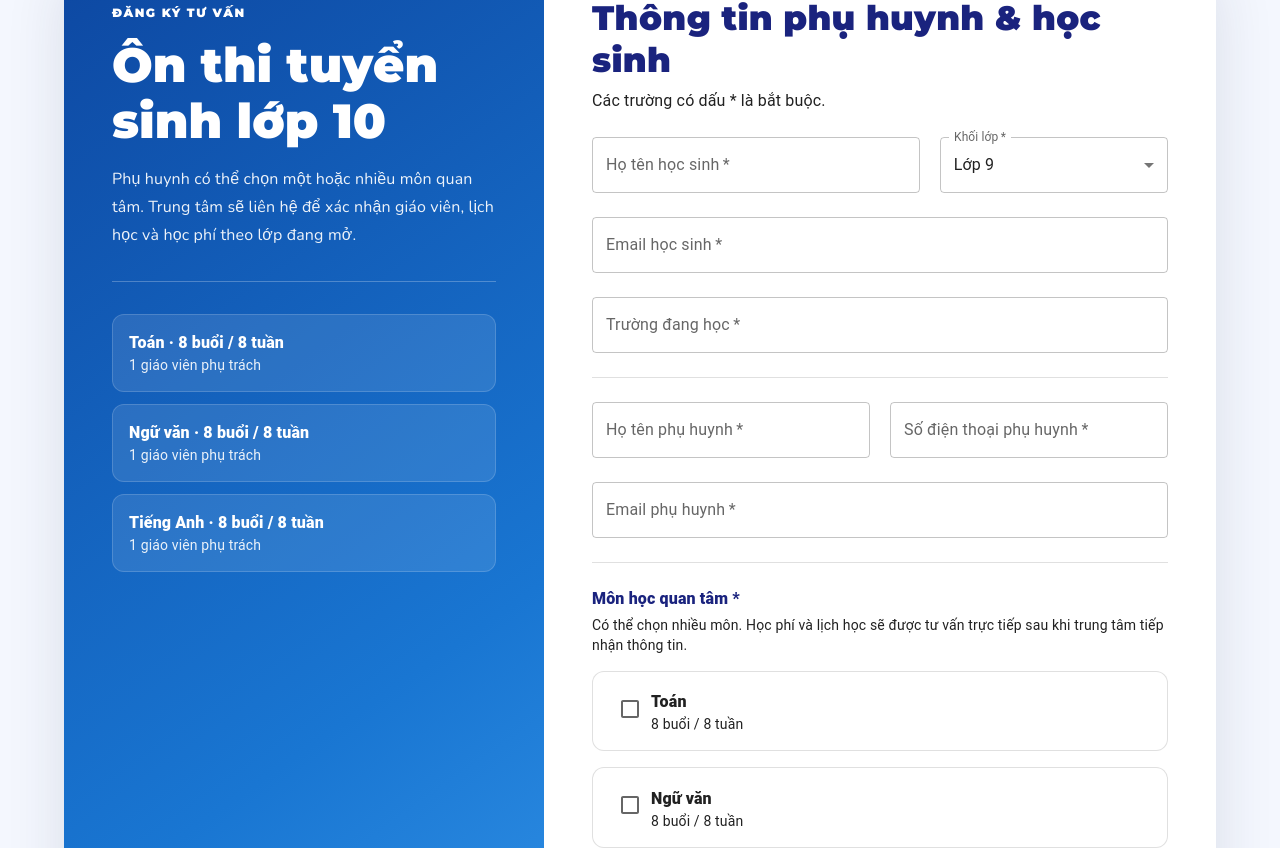
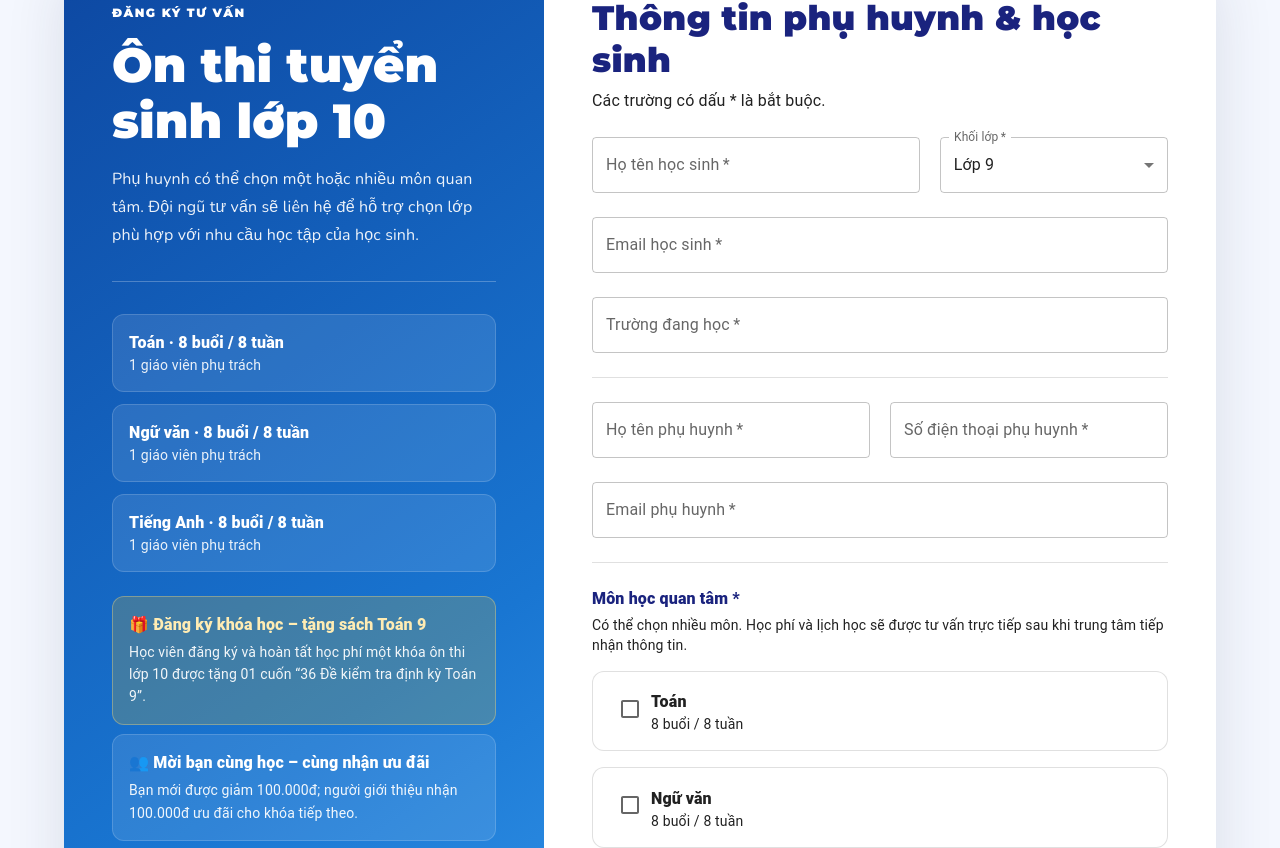
Before and after one commit to khanhu2805/luyen-thi-gdsg, a Next.js app: page / in a window 1280 px wide. Shown: the part 3796-4644 px from the top of the page. Built offline with nearby package versions, Linux system fonts and the light colour scheme.

Commit message:
Highlight promotions in consultation form

```diff
--- a/app/components/AssignForm.tsx
+++ b/app/components/AssignForm.tsx
@@ -219,8 +219,8 @@ export default function AssignForm(props: Props) {
                 Ôn thi tuyển sinh lớp 10
               </Typography>
               <Typography sx={{ fontFamily: fontBody, opacity: 0.92, lineHeight: 1.75 }}>
-                Phụ huynh có thể chọn một hoặc nhiều môn quan tâm. Trung tâm sẽ liên hệ
-                để xác nhận giáo viên, lịch học và học phí theo lớp đang mở.
+                Phụ huynh có thể chọn một hoặc nhiều môn quan tâm. Đội ngũ tư vấn sẽ
+                liên hệ để hỗ trợ chọn lớp phù hợp với nhu cầu học tập của học sinh.
               </Typography>
 
               <Divider sx={{ my: 4, borderColor: 'rgba(255,255,255,.25)' }} />
@@ -244,6 +244,40 @@ export default function AssignForm(props: Props) {
                     </Typography>
                   </Box>
                 ))}
+              </Stack>
+
+              <Stack spacing={1.2} sx={{ mt: 3 }}>
+                <Box
+                  sx={{
+                    p: 2,
+                    borderRadius: 3,
+                    bgcolor: 'rgba(255,193,7,.18)',
+                    border: '1px solid rgba(255,224,130,.35)',
+                  }}
+                >
+                  <Typography sx={{ fontWeight: 900, color: '#ffecb3' }}>
+                    🎁 Đăng ký khóa học – tặng sách Toán 9
+                  </Typography>
+                  <Typography variant="body2" sx={{ mt: 0.5, opacity: 0.93, lineHeight: 1.6 }}>
+                    Học viên đăng ký và hoàn tất học phí một khóa ôn thi lớp 10 được tặng 01 cuốn
+                    “36 Đề kiểm tra định kỳ Toán 9”.
+                  </Typography>
+                </Box>
+                <Box
+                  sx={{
+                    p: 2,
+                    borderRadius: 3,
+                    bgcolor: 'rgba(255,255,255,.10)',
+                    border: '1px solid rgba(255,255,255,.16)',
+                  }}
+                >
+                  <Typography sx={{ fontWeight: 900 }}>
+                    👥 Mời bạn cùng học – cùng nhận ưu đãi
+                  </Typography>
+                  <Typography variant="body2" sx={{ mt: 0.5, opacity: 0.93, lineHeight: 1.6 }}>
+                    Bạn mới được giảm 100.000đ; người giới thiệu nhận 100.000đ ưu đãi cho khóa tiếp theo.
+                  </Typography>
+                </Box>
               </Stack>
             </Grid>
 
@@ -359,7 +393,7 @@ export default function AssignForm(props: Props) {
                     placeholder="Ví dụ: buổi tối các ngày trong tuần"
                     value={formData.desiredSchedule}
                     onChange={(event) => update('desiredSchedule', event.target.value)}
-                    helperText="Đây là nhu cầu của gia đình, không phải lịch học chính thức của lớp."
+                    helperText="Trung tâm sẽ dựa trên khung thời gian này để tư vấn lớp phù hợp."
                   />
 
                   <TextField
```
